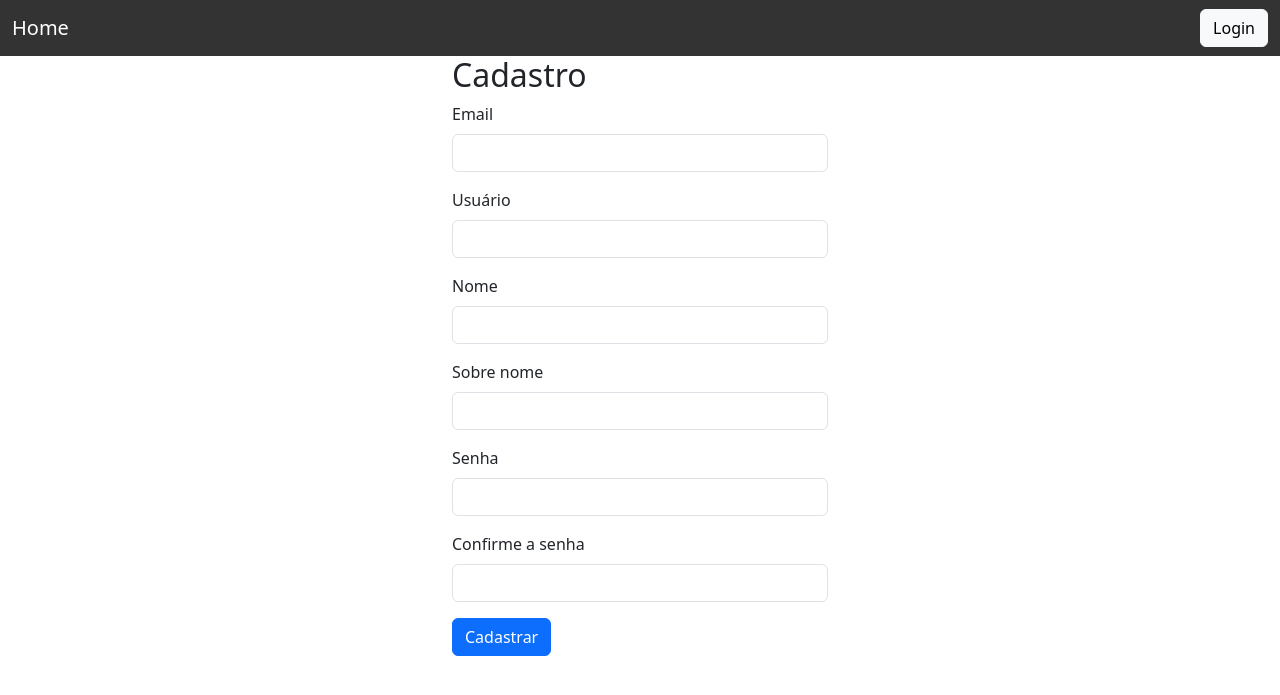
After one commit to caio-souza7/Projeto-Integrador, a Django app: page /cliente/cadastrar/ in a window 1280 px wide. The commit adds this page. Shown: the top 695 px of the page. Run offline with Django 4.2, Linux system fonts and the light colour scheme; some libraries are stand-ins or nearby versions.

Commit message:
criando forma o projeto

```diff
--- /dev/null
+++ b/cliente/templates/cliente/cadastrar.html
@@ -0,0 +1,47 @@
+<!doctype html>
+<html lang="pt-br">
+<head>
+    <meta charset="UTF-8">
+    <meta name="viewport"
+          content="width=device-width, user-scalable=no, initial-scale=1.0, maximum-scale=1.0, minimum-scale=1.0">
+    <meta http-equiv="X-UA-Compatible" content="ie=edge">
+    <title>Cadastrar</title>
+</head>
+
+<body>
+{% include 'menu.html' %}
+<div class="container" style="max-width:400px">
+    <h2>Cadastro</h2>
+    {% include 'msg.html' %}
+    <form action="{% url 'cadastrar' %}" method="post">
+        {% csrf_token %}
+        <div class="mb-3">
+            <label class="form-label">Email</label>
+            <input type="text" class="form-control" name="email" value="{{ request.POST.email }}" >
+        </div>
+        <div class="mb-3">
+            <label class="form-label">Usuário</label>
+            <input type="text" class="form-control" name="usuario" value="{{ request.POST.usuario }}">
+        </div>
+        <div class="mb-3">
+            <label class="form-label">Nome</label>
+            <input type="text" class="form-control" name="nome" value="{{ request.POST.nome }}">
+        </div>
+         <div class="mb-3">
+            <label class="form-label">Sobre nome</label>
+            <input type="text" class="form-control" name="sobrenome" value="{{ request.POST.sobrenome }}">
+        </div>
+        <div class="mb-3">
+            <label class="form-label">Senha</label>
+            <input type="password" class="form-control" name="senha1">
+        </div>
+         <div class="mb-3">
+            <label class="form-label">Confirme a senha</label>
+            <input type="password" class="form-control" name="senha2">
+        </div>
+        <button type="submit" class="btn btn-primary">Cadastrar</button>
+    </form>
+</div>
+
+</body>
+</html>
--- /dev/null
+++ b/cliente/urls.py
@@ -0,0 +1,10 @@
+from django.urls import path
+from . import views
+
+urlpatterns = [
+    path('', views.login, name='index_login'),
+    path('login/', views.login, name='login'),
+    path('logout/', views.logout, name='logout'),
+    path('cadastrar/', views.cadastrar, name='cadastrar'),
+    path('dashboard/', views.dashboard, name='dashboard')
+]
--- a/cliente/views.py
+++ b/cliente/views.py
@@ -1,3 +1,82 @@
-from django.shortcuts import render
+from django.shortcuts import render, redirect
+from django.contrib import messages, auth
+from django.core.validators import validate_email
+from django.contrib.auth.models import User
+from django.contrib.auth.decorators import login_required
+
 
 # Create your views here.
+def login(request):
+    if request.method != 'POST':
+        return render(request, 'cliente/login.html')
+
+    usuario = request.POST.get('usuario')
+    senha1 = request.POST.get('senha1')
+    user = auth.authenticate(request, username=usuario, password=senha1)
+    if not user:
+        messages.add_message(request, messages.ERROR, 'Usuário ou Senha inválido')
+        return render(request, 'cliente/login.html')
+    else:
+        auth.login(request, user)
+        return redirect('dashboard')
+
+
+def logout(request):
+    auth.logout(request)
+    return redirect('home')
+
+
+def cadastrar(request):
+    # validando se veio de um formulario POST
+    if request.method != 'POST':
+        return render(request, 'cliente/cadastrar.html')
+    # obtendo os dados do form
+    email = request.POST.get('email')
+    usuario = request.POST.get('usuario')
+    nome = request.POST.get('nome')
+    sobrenome = request.POST.get('sobrenome')
+    senha1 = request.POST.get('senha1')
+    senha2 = request.POST.get('senha2')
+    # ----------------------
+    # verificando se todos os dados vieram
+    if not email or not usuario or not nome or not sobrenome or not senha1 or not senha2:
+        messages.add_message(request, messages.WARNING, 'Todos os campos são obrigatórios')
+        return render(request, 'cliente/cadastrar.html')
+
+    try:
+        validate_email(email)
+    except:
+        messages.add_message(request, messages.WARNING, 'email inválido')
+        return render(request, 'cliente/cadastrar.html')
+
+    if len(senha1) < 6:
+        messages.add_message(request, messages.WARNING, 'Senha deve ter no mínimo 6 caracter')
+        return render(request, 'cliente/cadastrar.html')
+
+    if senha1 != senha2:
+        messages.add_message(request, messages.WARNING, 'Senhas são diferentes')
+        return render(request, 'cliente/cadastrar.html')
+
+    if User.objects.filter(username=usuario).exists():
+        messages.add_message(request, messages.WARNING, 'Usuário já existe')
+        return render(request, 'cliente/cadastrar.html')
+
+    if User.objects.filter(email=email).exists():
+        messages.add_message(request, messages.WARNING, 'e-mail já existe')
+        return render(request, 'cliente/cadastrar.html')
+
+    user = User.objects.create_user(
+        username=usuario,
+        email=email,
+        first_name=nome,
+        last_name=sobrenome,
+        password=senha1
+    )
+    messages.add_message(request, messages.SUCCESS, 'Cadastrado com sucesso')
+    user.save()
+    return redirect('login')
+
+
+@login_required(redirect_field_name='login')
+def dashboard(request):
+    return render(request, 'cliente/dashboard.html')
--- a/sigma/urls.py
+++ b/sigma/urls.py
@@ -18,5 +18,6 @@ from django.urls import path, include
 
 urlpatterns = [
     path('', include('home.urls'), name='home'),
+    path('cliente/', include('cliente.urls')),
     path('admin/', admin.site.urls),
 ]
--- a/templates/menu.html
+++ b/templates/menu.html
@@ -1,20 +1,19 @@
-<link href="https://cdn.jsdelivr.net/npm/bootstrap@5.1.0/dist/css/bootstrap.min.css" rel="stylesheet"
-      integrity="sha384-KyZXEAg3QhqLMpG8r+8fhAXLRk2vvoC2f3B09zVXn8CA5QIVfZOJ3BCsw2P0p/We" crossorigin="anonymous">
-
+{% load static %}
+{% load bootstrap5 %}
+<link rel="stylesheet" href="{% static 'css/style.css' %}">
 <nav class="navbar navbar-dark " style="background-color:#333" ;>
     <div class="container-fluid">
         <a href="{% url 'home' %}" class="navbar-brand">Home</a>
         <div class="d-flex">
-
-
+            {% if user.is_authenticated %}
+            <a class="btn btn-light" href="{% url 'dashboard' %}">Dashboard</a>
+            <a class="btn btn-light .button" href="{% url 'logout' %}">Sair</a>
+            {% else %}
+            <a class="btn btn-light" href="{% url 'login' %}">Login</a>
+            {% endif %}
         </div>
     </div>
 </nav>
 <!-- Option 2: Separate Popper and Bootstrap JS -->
-
-<script src="https://cdn.jsdelivr.net/npm/@popperjs/core@2.9.3/dist/umd/popper.min.js"
-        integrity="sha384-eMNCOe7tC1doHpGoWe/6oMVemdAVTMs2xqW4mwXrXsW0L84Iytr2wi5v2QjrP/xp"
-        crossorigin="anonymous"></script>
-<script src="https://cdn.jsdelivr.net/npm/bootstrap@5.1.0/dist/js/bootstrap.min.js"
-        integrity="sha384-cn7l7gDp0eyniUwwAZgrzD06kc/tftFf19TOAs2zVinnD/C7E91j9yyk5//jjpt/"
-        crossorigin="anonymous"></script>
+{% bootstrap_css %}
+{% bootstrap_javascript %}
--- /dev/null
+++ b/templates/msg.html
@@ -0,0 +1,5 @@
+{% for msg in messages %}
+<div class="alert {{msg.tags}}" >
+   {{msg}}
+</div>
+{% endfor %}
--- a/templates/static/css/style.css
+++ b/templates/static/css/style.css
@@ -0,0 +1,3 @@
+.button{
+    margin: 2px;
+}
```
Also changed, not shown: cliente/templates/cliente/dashboard.html (added, +15 -0 lines), cliente/templates/cliente/login.html (added, +35 -0 lines), cliente/templates/cliente/logout.html (added, +13 -0 lines), home/templates/home/index.html (+5 -2 lines), sigma/settings.py (+11 -0 lines), db.sqlite3.
